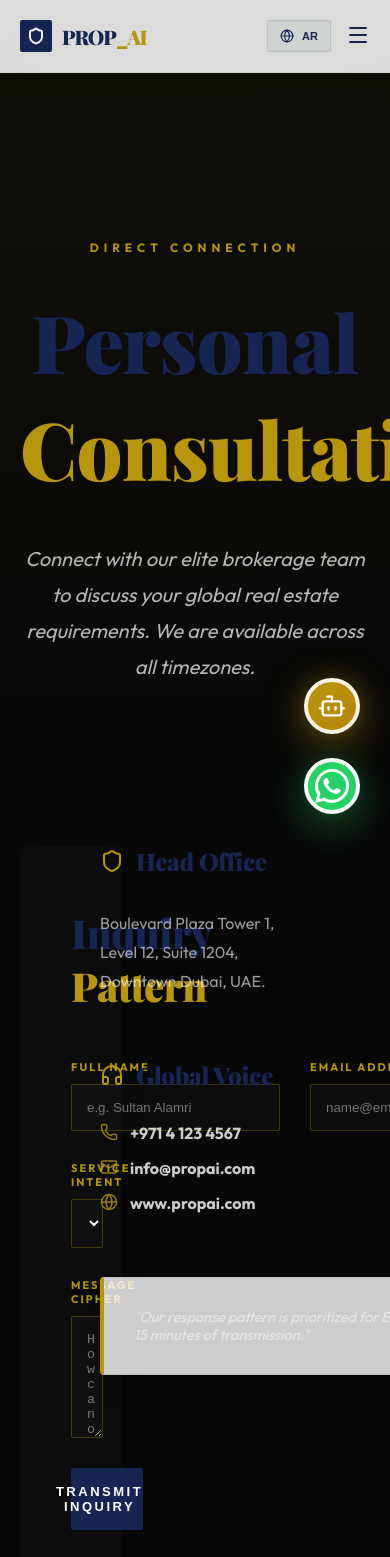
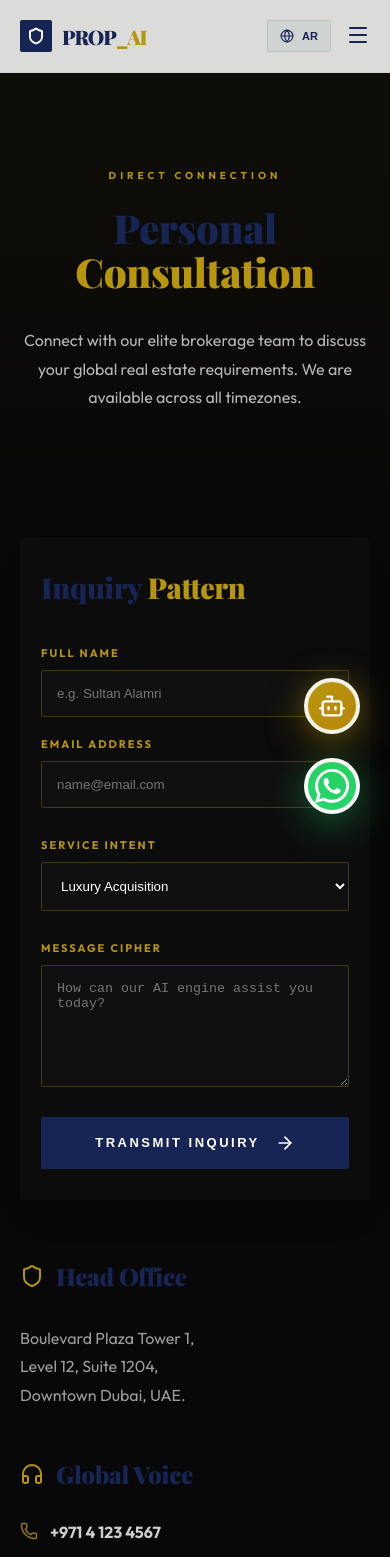
Before and after one commit to ahdzaid8/PROP_AI, a Next.js app: page /contact in a window 390 px wide. Shown: the top 1557 px of the page. Built offline with nearby package versions, Linux system fonts and the light colour scheme.

Commit message:
Comprehensive Interior Page Responsiveness: Updated About, Sale, Rental, Brokerage, and Contact pages with fluid typography and luxury mobile layouts inspired by binthanirealestate.ae

```diff
--- a/app/contact/page.tsx
+++ b/app/contact/page.tsx
@@ -8,36 +8,42 @@ export default function ContactPage() {
 
       {/* HERO SECTION */}
       <section style={{
-        padding: '240px 0 120px',
+        padding: 'clamp(120px, 20vh, 180px) 0 clamp(60px, 10vh, 100px)',
         background: 'linear-gradient(180deg, rgba(184, 150, 12, 0.05) 0%, #080808 100%)',
         textAlign: 'center'
       }}>
         <div className="container">
           <span style={{
-            fontSize: '12px',
+            fontSize: '10px',
             fontWeight: 900,
             textTransform: 'uppercase',
-            letterSpacing: '5px',
+            letterSpacing: '4px',
             color: 'var(--accent-gold)',
-            marginBottom: '2rem',
+            marginBottom: '1.5rem',
             display: 'block'
           }}>Direct Connection</span>
-          <h1 style={{ fontSize: '5rem', fontWeight: 900, marginBottom: '2.5rem' }}>Personal <span className="gold-text">Consultation</span></h1>
-          <p style={{ maxWidth: '800px', margin: '0 auto', fontSize: '1.25rem', opacity: 0.7, lineHeight: '1.8', fontStyle: 'italic' }}>
+          <h1 style={{ fontSize: 'clamp(2.5rem, 8vw, 5rem)', fontWeight: 900, marginBottom: '2rem', lineHeight: 1.1 }}>
+            Personal <span className="gold-text">Consultation</span>
+          </h1>
+          <p style={{ maxWidth: '800px', margin: '0 auto', fontSize: 'clamp(1rem, 2vw, 1.25rem)', opacity: 0.7, lineHeight: '1.8' }}>
             Connect with our elite brokerage team to discuss your global real estate requirements. We are available across all timezones.
           </p>
         </div>
       </section>
 
       {/* CONTACT INFO & FORM */}
-      <section style={{ padding: '40px 0 160px' }}>
-        <div className="container" style={{ display: 'grid', gridTemplateColumns: 'minmax(0, 1fr) 500px', gap: '80px' }}>
+      <section style={{ padding: '40px 0 100px' }}>
+        <div className="container" style={{
+          display: 'grid',
+          gridTemplateColumns: 'repeat(auto-fit, minmax(280px, 1fr))',
+          gap: '60px'
+        }}>
 
           {/* Form */}
-          <div className="glass" style={{ padding: '60px 50px', background: 'rgba(255,255,255,0.02)' }}>
-            <h2 style={{ fontSize: '2.5rem', fontWeight: 900, marginBottom: '3rem' }}>Inquiry <span className="gold-text">Pattern</span></h2>
+          <div className="glass" style={{ padding: 'clamp(30px, 5vw, 60px) clamp(20px, 4vw, 50px)', background: 'rgba(255,255,255,0.02)' }}>
+            <h2 style={{ fontSize: 'clamp(1.8rem, 5vw, 2.5rem)', fontWeight: 900, marginBottom: '2.5rem' }}>Inquiry <span className="gold-text">Pattern</span></h2>
             <form style={{ display: 'flex', flexDirection: 'column', gap: '30px' }}>
-              <div style={{ display: 'grid', gridTemplateColumns: '1fr 1fr', gap: '30px' }}>
+              <div style={{ display: 'grid', gridTemplateColumns: 'repeat(auto-fit, minmax(200px, 1fr))', gap: '20px' }}>
                 <div style={{ display: 'flex', flexDirection: 'column', gap: '10px' }}>
                   <label style={{ fontSize: '11px', fontWeight: 900, textTransform: 'uppercase', letterSpacing: '2px', color: 'var(--accent-gold)' }}>Full Name</label>
                   <input type="text" placeholder="e.g. Sultan Alamri" style={{ padding: '15px', background: 'rgba(255,255,255,0.02)', border: '1px solid rgba(184, 150, 12, 0.3)', borderRadius: '2px', color: '#FFF' }} />
@@ -70,8 +76,8 @@ export default function ContactPage() {
           </div>
 
           {/* Sidebar Info */}
-          <aside style={{ height: 'fit-content', position: 'sticky', top: '160px' }}>
-            <div style={{ display: 'flex', flexDirection: 'column', gap: '4rem' }}>
+          <aside style={{ height: 'fit-content' }}>
+            <div style={{ display: 'flex', flexDirection: 'column', gap: '3rem' }}>
               <div>
                 <h3 style={{ fontSize: '1.5rem', fontWeight: 800, marginBottom: '2rem', display: 'flex', alignItems: 'center', gap: '12px' }}>
                   <Shield color="var(--accent-gold)" /> Head Office
--- a/app/globals.css
+++ b/app/globals.css
@@ -123,13 +123,18 @@ section {
 
 @media (max-width: 768px) {
   section {
-    padding: 40px 0;
+    padding: 60px 0;
   }
   .hidden-sm {
     display: none !important;
   }
   .show-sm {
     display: block !important;
+  }
+  /* Force single column for luxury property cards on mobile */
+  .property-grid {
+    grid-template-columns: 1fr !important;
+    gap: 1.5rem !important;
   }
 }
 
--- a/components/PropertyGrid.tsx
+++ b/components/PropertyGrid.tsx
@@ -23,7 +23,7 @@ export default function PropertyGrid({ properties }: { properties: Property[] })
   ];
 
   return (
-    <div style={{
+    <div className="property-grid" style={{
       display: 'grid',
       gridTemplateColumns: 'repeat(auto-fit, minmax(280px, 1fr))',
       gap: '2rem'
```
Also changed, not shown: app/about/page.tsx (+25 -18 lines), app/brokerage/page.tsx (+10 -10 lines), app/rental/page.tsx (+6 -6 lines), app/sale/page.tsx (+6 -6 lines).
